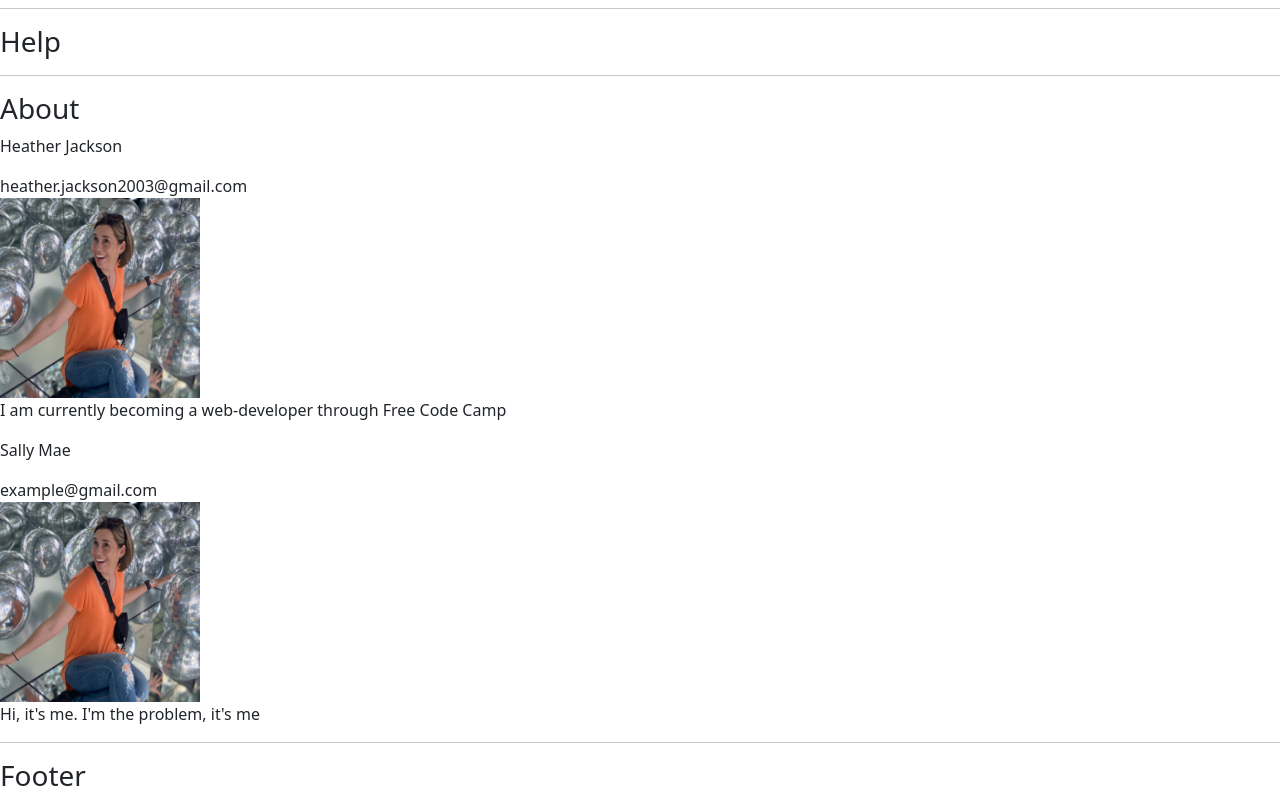
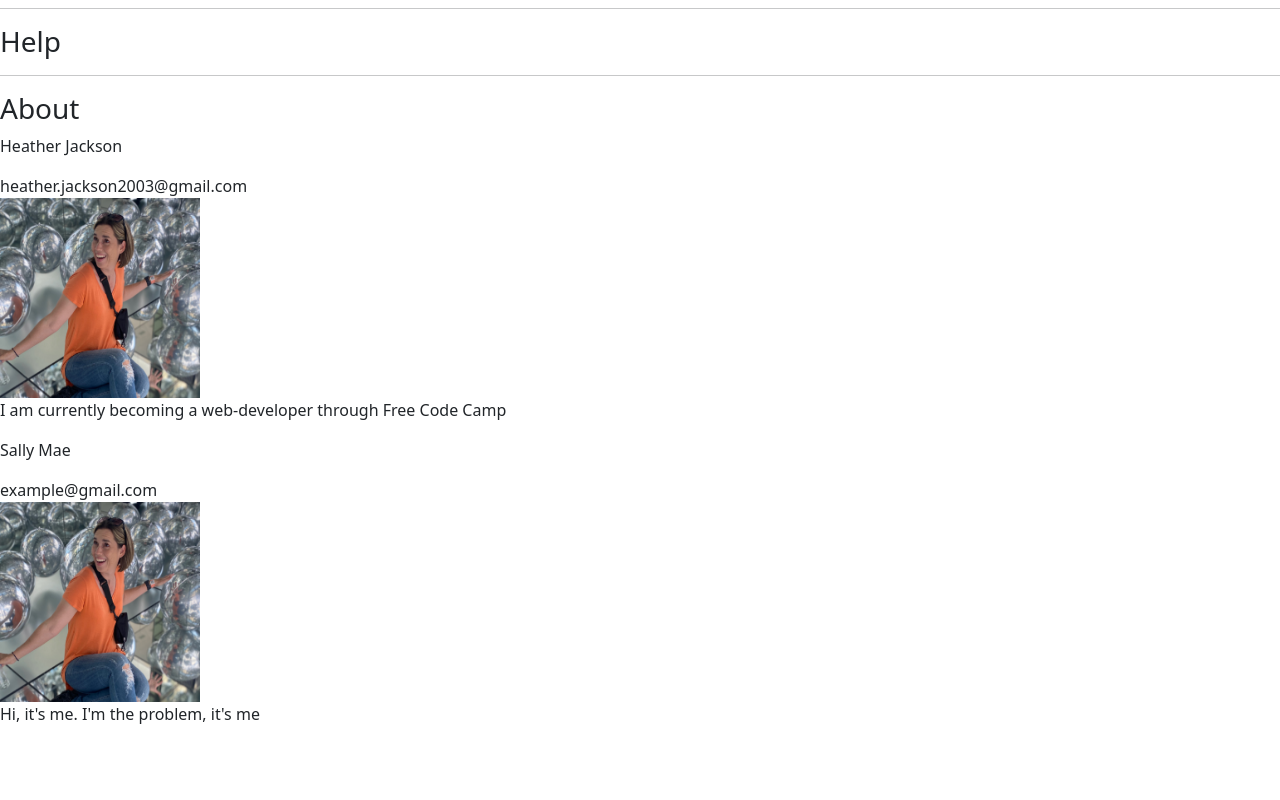
Before and after one commit to rmcguinness/WoodstockCodeCamp, a React (Vite) app: page / in a window 1280 px wide. Shown: the part 463-1263 px from the top of the page. After the commit the page ends 1205 px from the top, so only its background shows below. Built offline with nearby package versions, Linux system fonts and the light colour scheme.

Commit message:
Corrected Routes and added Layout function for router

```diff
--- a/src/App.jsx
+++ b/src/App.jsx
@@ -1,9 +1,7 @@
 import './App.css'
 import { useRecoilState } from 'recoil'
 import {strState} from './State'
-
 import {Routes, Route, Outlet} from "react-router-dom";
-
 import Header from './Header'
 import Calculator from './Calculator'
 import Help from './Help'
@@ -31,8 +29,6 @@ function App() {
       <Help />
       <hr/>
       <About />
-      <hr/>
-      <Footer />
     </>
   )
 }
```
